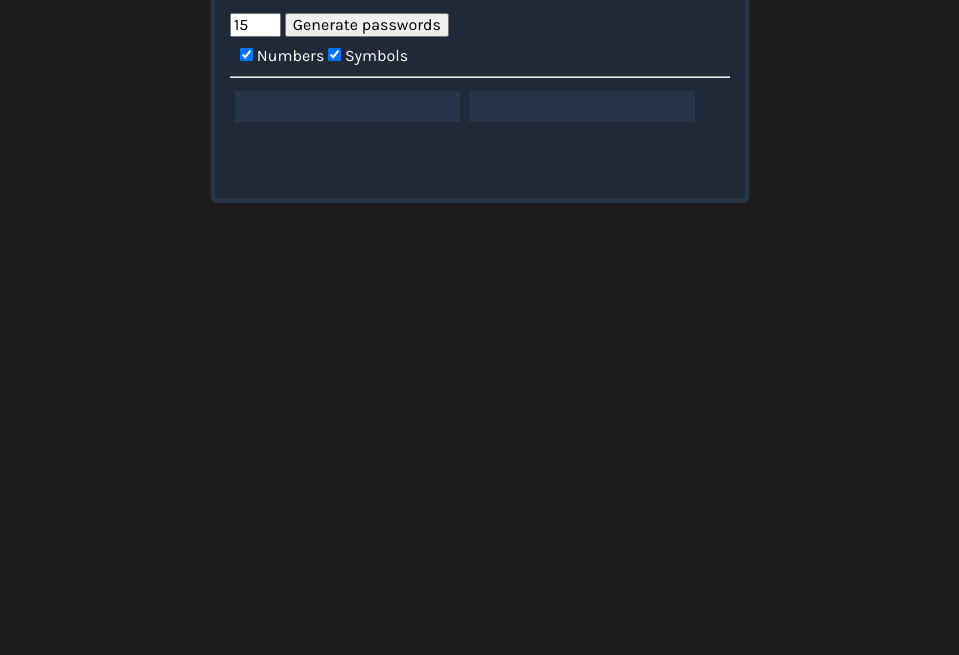
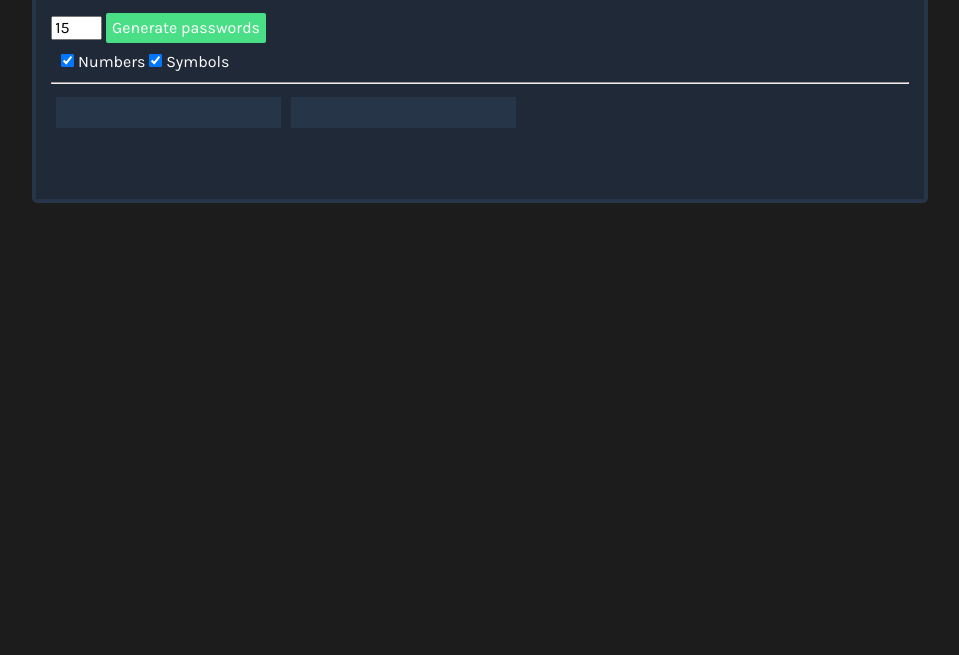
Before and after one commit to presslerwill/password-generator, a website built with Vite: page index.html in a window 1280 px wide. Shown: the part 145-800 px from the top of the page, without its empty margins (160-1119 px from the left). Built offline with nearby package versions, Linux system fonts and the light colour scheme.

Commit message:
Styled the generate passwords button

```diff
--- a/index.css
+++ b/index.css
@@ -7,7 +7,7 @@ body {
     font-family: 'Karla', sans-serif;
 }
 .container {
-    width: 500px;
+    width: 67%;
     height: 300px;
     background-color: #1F2937;
     color: white;
@@ -47,3 +47,11 @@ h1 {
 .options {
     margin: 10px;
 }
+
+#genPassword {
+    background-color: #4ADF86;
+    color: white;
+    border: none;
+    border-radius: 2px;
+    padding: 6px;
+}
```
